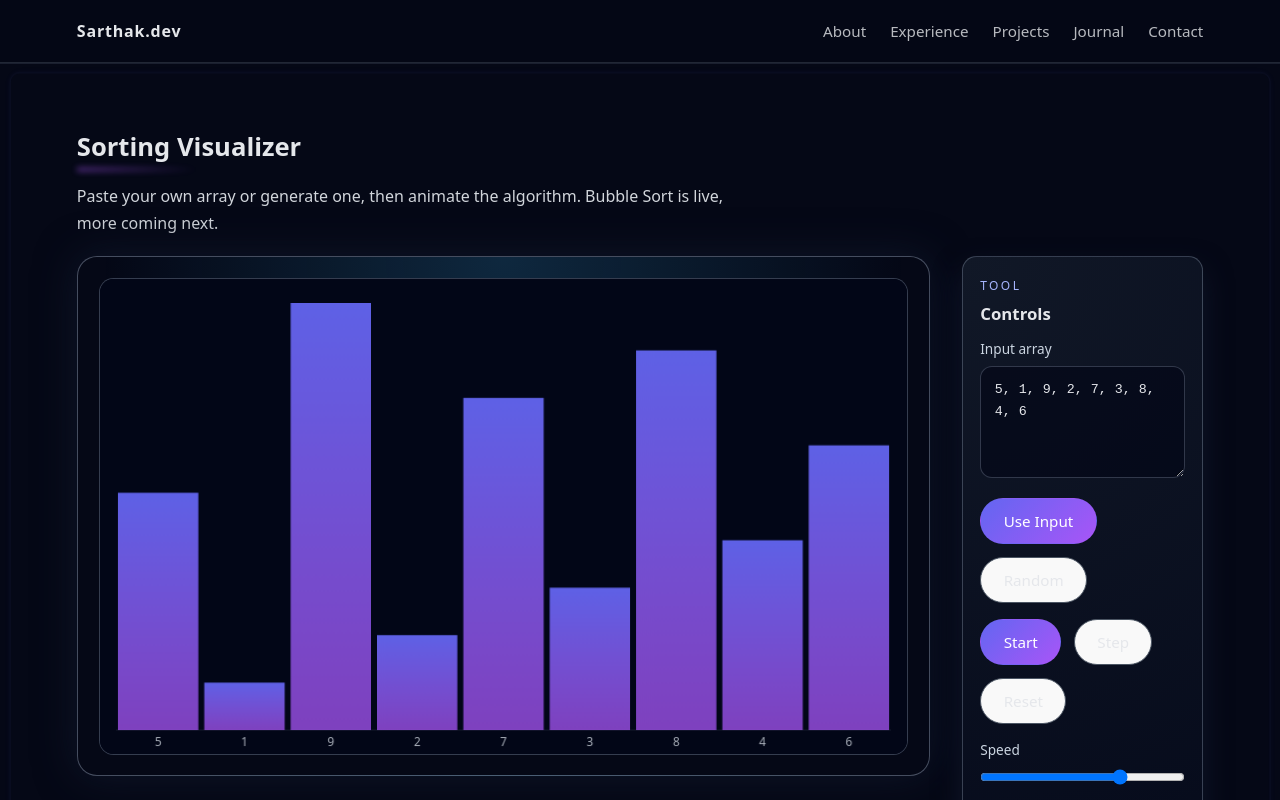
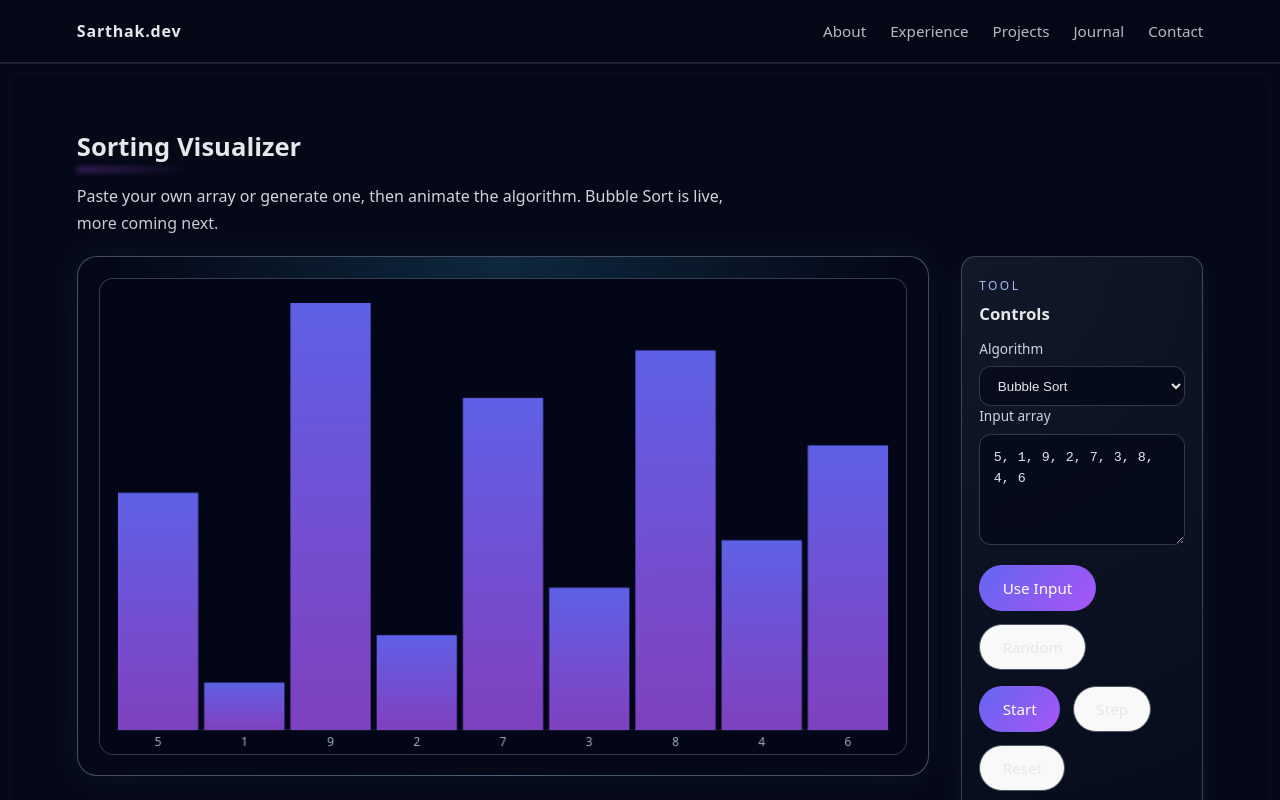
Before and after one commit to sarthakvengurlekar/PassionPortfolio, a React (Vite) app in the folder my-react-app/: page /visualizer/sorting in a window 1280 px wide. Shown: the top 800 px of the page. Built offline with nearby package versions, Linux system fonts and the light colour scheme.

Commit message:
Added insertion sort visualization

```diff
--- a/my-react-app/src/App.css
+++ b/my-react-app/src/App.css
@@ -944,3 +944,18 @@ main {
   font-size: 0.85rem;
   line-height: 1.5;
 }
+
+.viz-select {
+  width: 100%;
+  border-radius: 0.75rem;
+  border: 1px solid rgba(148, 163, 184, 0.3);
+  background: rgba(2, 6, 23, 0.6);
+  color: #e5e7eb;
+  padding: 0.65rem 0.85rem;
+  outline: none;
+}
+
+.viz-select:focus {
+  border-color: rgba(129, 140, 248, 0.9);
+  box-shadow: 0 0 0 3px rgba(99, 102, 241, 0.15);
+}
--- a/my-react-app/src/tools/SortingVisualizer.jsx
+++ b/my-react-app/src/tools/SortingVisualizer.jsx
@@ -58,6 +58,39 @@ function bubbleSortSteps(inputArr) {
     return steps
 }
 
+function insertionSortSteps(inputArr) {
+    const a = inputArr.slice()
+    const steps = []
+    const n = a.length
+
+    if (n > 0) steps.push({ type: "MARK_SORTED", i: 0 })
+
+    for (let i = 1; i < n; i++) {
+        let j = i
+        // compare backwards and swap until placed
+        while (j > 0) {
+            steps.push({ type: "COMPARE", i: j - 1, j })
+
+            if (a[j - 1] > a[j]) {
+                const tmp = a[j - 1]
+                a[j - 1] = a[j]
+                a[j] = tmp
+                steps.push({ type: "SWAP", i: j - 1, j })
+                j--
+            } else {
+                break
+            }
+        }
+
+        // after placing element i, mark indices 0..i as sorted-ish
+        steps.push({ type: "MARK_SORTED", i })
+    }
+
+    steps.push({ type: "DONE" })
+    return steps
+}
+
+
 function SortingVisualizer() {
     const stageRef = useRef(null)
     const canvasRef = useRef(null)
@@ -87,6 +120,9 @@ function SortingVisualizer() {
     const [algoStats, setAlgoStats] = useState({ comparisons: 0, swaps: 0 })
 
     const [actionText, setActionText] = useState("Ready")
+
+    const [algorithm, setAlgorithm] = useState("bubble") // "bubble" | "insertion"
+
 
     const delayMs = useMemo(() => {
         // speed: 0..100 (higher = faster)
@@ -138,17 +174,21 @@ function SortingVisualizer() {
     }
 
     const buildSteps = () => {
-        // For now only bubble sort; later we’ll switch based on dropdown.
-        const s = bubbleSortSteps(baseArr)
+        let s = []
+        if (algorithm === "bubble") s = bubbleSortSteps(baseArr)
+        else if (algorithm === "insertion") s = insertionSortSteps(baseArr)
+        else s = bubbleSortSteps(baseArr)
+
         setSteps(s)
         setStepIndex(0)
         setSortedSet(new Set())
         setActivePair(null)
         setSwapPair(null)
-        setArr(baseArr.slice())
         setAlgoStats({ comparisons: 0, swaps: 0 })
         setActionText("Ready")
+        setArr(baseArr.slice())
     }
+
 
     const applyOneStep = () => {
         if (stepIndex >= steps.length) return false
@@ -257,6 +297,13 @@ function SortingVisualizer() {
         setBaseArr(next)
         hardReset(next)
     }
+
+    useEffect(() => {
+        // switching algorithms should reset the run (but keep the same base array)
+        hardReset(baseArr)
+        // eslint-disable-next-line react-hooks/exhaustive-deps
+    }, [algorithm])
+
 
     // ----- run loop -----
     useEffect(() => {
@@ -411,6 +458,18 @@ function SortingVisualizer() {
                     <div className="viz-tag">Tool</div>
                     <h3 className="viz-sidebar-title">Controls</h3>
 
+                    <label className="viz-label">Algorithm</label>
+                    <select
+                        className="viz-select"
+                        value={algorithm}
+                        onChange={(e) => setAlgorithm(e.target.value)}
+                        disabled={isRunning}
+                    >
+                        <option value="bubble">Bubble Sort</option>
+                        <option value="insertion">Insertion Sort</option>
+                    </select>
+
+
                     <label className="viz-label">Input array</label>
                     <textarea
                         className="viz-input"
```
